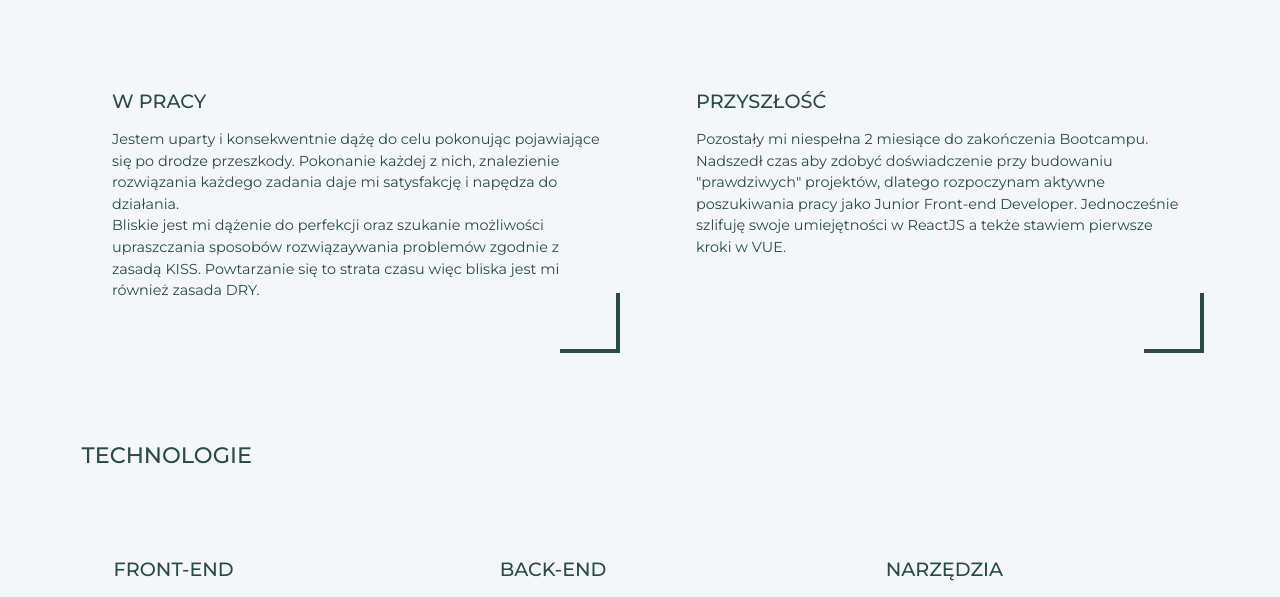
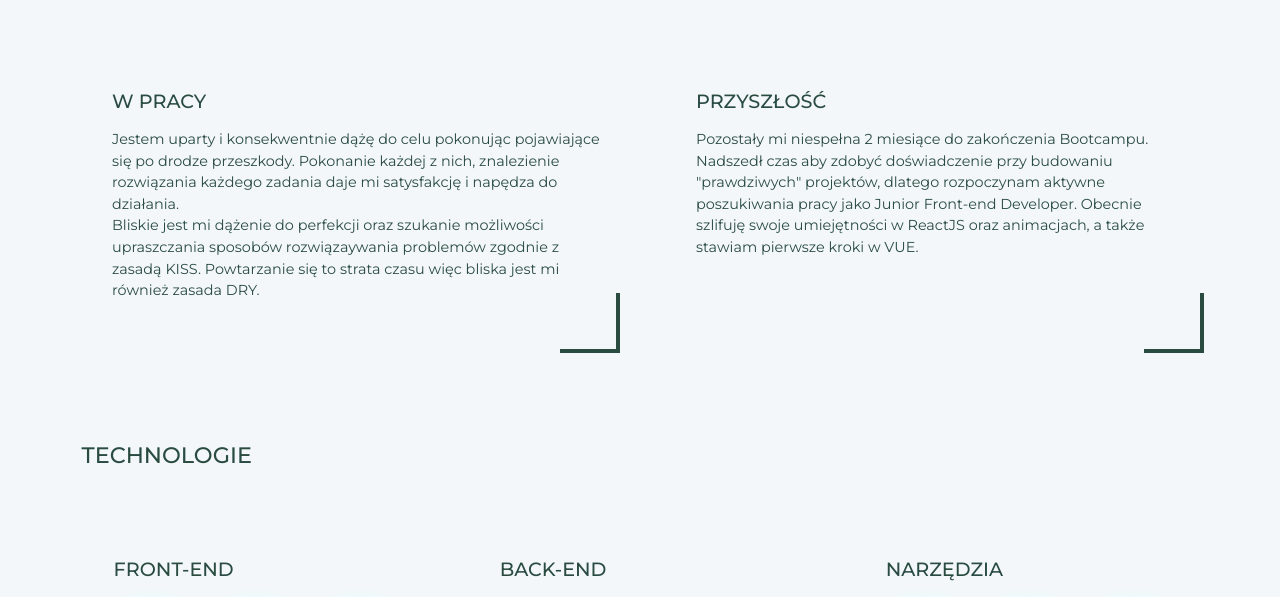
Before and after one commit to MaciekSznu/Portfolio, a website: page index.html in a window 1280 px wide. Shown: the part 960-1557 px from the top of the page. Drawn offline with Linux system fonts and the light colour scheme.

Commit message:
Fix some typos

```diff
--- a/index.html
+++ b/index.html
@@ -83,7 +83,7 @@
             <div class="section-box">
               <div class="section-box-number animated">.04</div>
               <h3 class="section-subtitle">Przyszłość</h3>
-              <p class="section-paragraph">Pozostały mi niespełna 2 miesiące do zakończenia Bootcampu. Nadszedł czas aby zdobyć doświadczenie przy budowaniu "prawdziwych" projektów, dlatego rozpoczynam aktywne poszukiwania pracy jako Junior Front-end Developer. Jednocześnie szlifuję swoje umiejętności w ReactJS a tekże stawiem pierwsze kroki w VUE.</p>
+              <p class="section-paragraph">Pozostały mi niespełna 2 miesiące do zakończenia Bootcampu. Nadszedł czas aby zdobyć doświadczenie przy budowaniu "prawdziwych" projektów, dlatego rozpoczynam aktywne poszukiwania pracy jako Junior Front-end Developer. Obecnie szlifuję swoje umiejętności w ReactJS oraz animacjach, a także stawiam pierwsze kroki w VUE.</p>
             </div>
           </div>
         </div>
```
